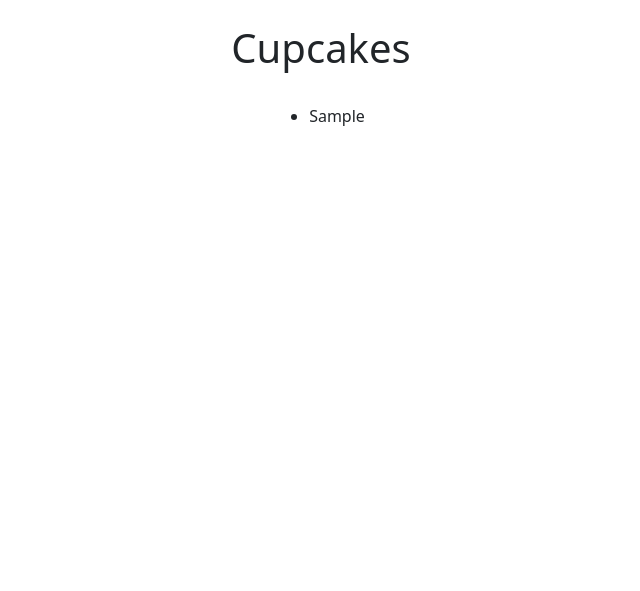
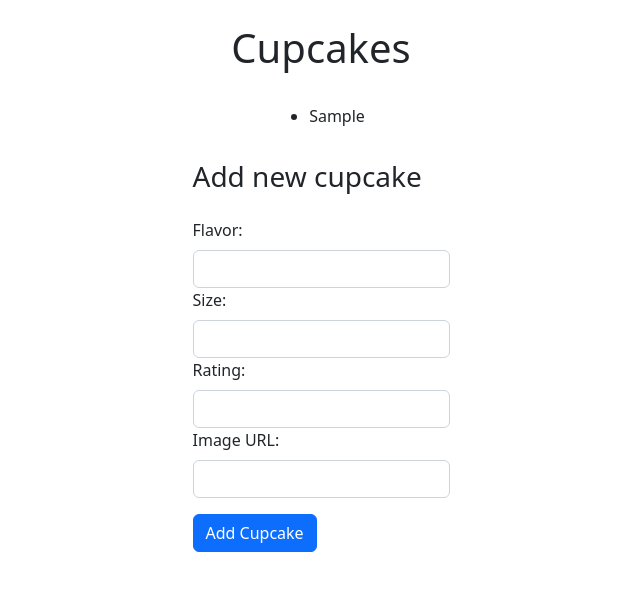
Before and after one commit to agutiernc/sbprojects, a Flask app: page / in a window 1280 px wide. Shown: the top 591 px of the page, without its empty margins (319-959 px from the left). Run offline with Flask 2, Linux system fonts and the light colour scheme; tables that the repository leaves empty hold one stand-in row (values such as "Sample post"); some libraries are stand-ins or nearby versions.

Commit message:
Part 5: created frontend and handled form for new cupcake

```diff
--- a/unit24/flask-cupcakes/app.py
+++ b/unit24/flask-cupcakes/app.py
@@ -3,7 +3,6 @@
 from flask import Flask, jsonify, render_template, request
 from flask_debugtoolbar import DebugToolbarExtension
 from models import db, connect_db, Cupcake
-import requests
 
 app = Flask(__name__)
 
--- a/unit24/flask-cupcakes/static/cupcakes.js
+++ b/unit24/flask-cupcakes/static/cupcakes.js
@@ -1,12 +1,40 @@
-const BASE_URL = 'http://127.0.0.1:5000/api/cupcakes'
+const BASE_URL = 'http://127.0.0.1:5000/api'
 
+// gets and displays list of cupcakes
 async function getCupcakes() {
-  const response = await axios.get(BASE_URL)
+  const response = await axios.get(`${BASE_URL}/cupcakes`)
 
   for (cc of response.data.cupcakes) {
-    console.log(cc.flavor)
-    $('.cc-list').append(`<li class="data-${cc.id}">${cc.flavor}</li>`)
+    $('.cc-list').append(`<li data-id="${cc.id}">${cc.flavor}</li>`)
   }
 }
 
 getCupcakes()
+
+// handles form for new cupcakes
+async function addCupcake(evt) {
+  evt.preventDefault()
+
+  const flavor = $('#form-flavor').val()
+  const size = $('#form-size').val()
+  const rating = $('#form-rating').val()
+  const image = $('#form-image').val()
+
+  const cupcakeObj = {
+    flavor,
+    rating,
+    size,
+    image
+  }
+
+  // POST new cupcake data to server
+  const resp = await axios.post(`${BASE_URL}/cupcakes`, cupcakeObj)
+
+  // Add new cupcake to list
+  $('.cc-list').append(`<li data-id="${resp.data.cupcake.id}">${flavor}</li>`)
+
+  // reset input fields
+  $('.cupcake-form').trigger("reset")
+}
+
+$('.cupcake-form').on('submit', addCupcake)
--- a/unit24/flask-cupcakes/templates/base.html
+++ b/unit24/flask-cupcakes/templates/base.html
@@ -20,7 +20,9 @@
   </div>
 
   <!-- Axios -->
-  <script src="https://cdn.jsdelivr.net/npm/axios/dist/axios.min.js"></script>
+  <script src="https://cdnjs.cloudflare.com/ajax/libs/axios/0.19.2/axios.min.js"
+  integrity="sha256-T/f7Sju1ZfNNfBh7skWn0idlCBcI3RwdLSS4/I7NQKQ=" crossorigin="anonymous"></script>
+
   <!-- JQuery -->
   <script
     src="https://cdnjs.cloudflare.com/ajax/libs/jquery/3.6.0/jquery.min.js"
--- a/unit24/flask-cupcakes/templates/index.html
+++ b/unit24/flask-cupcakes/templates/index.html
@@ -9,8 +9,23 @@
   </ul>
 </div>
 
-<div class="form-container">
+<div class="form-container mt-3">
+  <h3>Add new cupcake</h3>
+  <form class="cupcake-form mt-4" method="POST">
+      <label class="form-label">Flavor:</label>
+      <input type="text" class="form-control" name="flavor" id="form-flavor">
 
+      <label class="form-label">Size:</label>
+      <input type="text" class="form-control" name="size" id="form-size">
+
+      <label class="form-label">Rating:</label>
+      <input type="text" class="form-control" name="rating" id="form-rating" min="1" max="10">
+
+      <label class="form-label">Image URL:</label>
+      <input type="text" class="form-control" name="image" id="form-image">
+
+    <button class="btn btn-primary mt-3">Add Cupcake</button>
+  </form>
 </div>
 
 {% endblock %}
```
